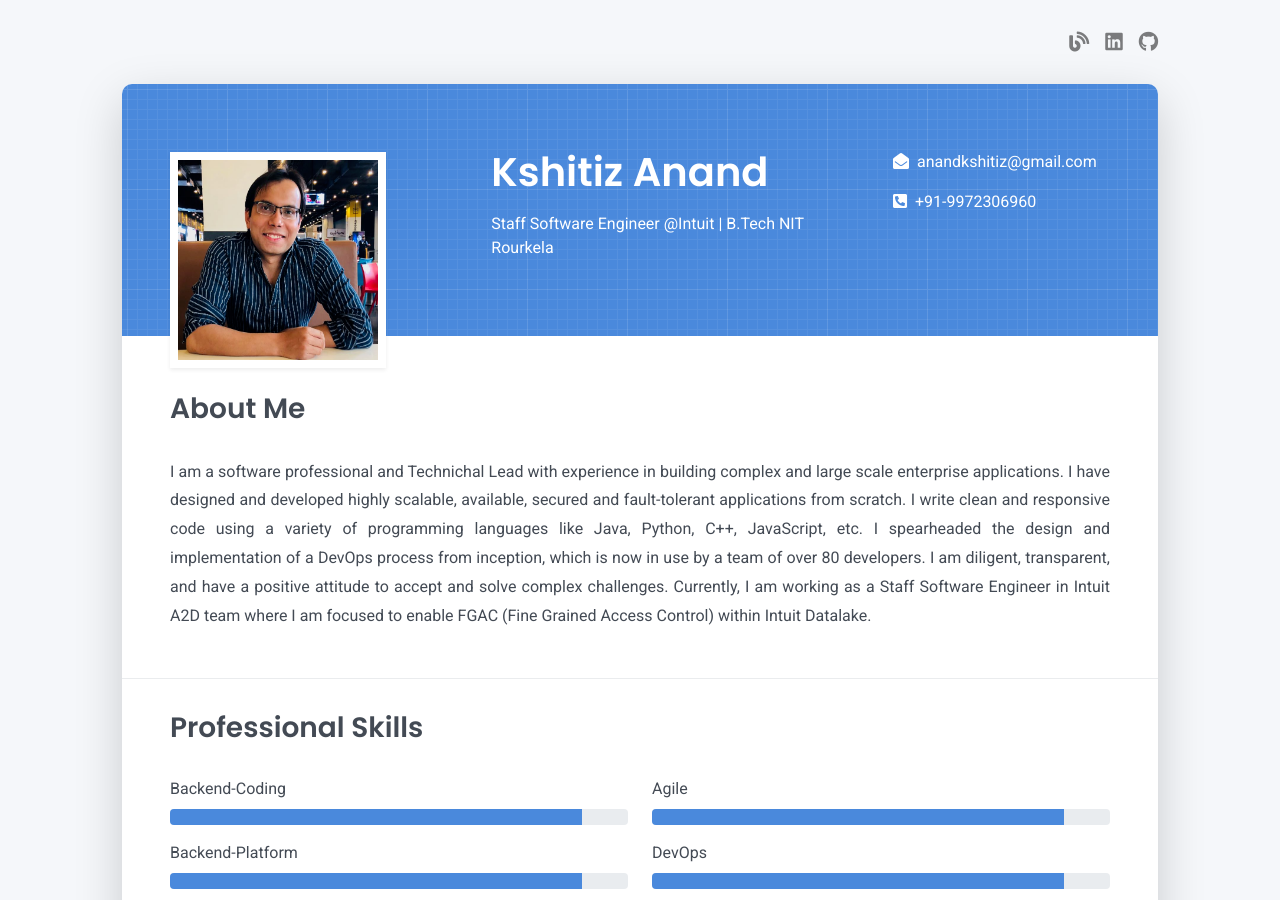
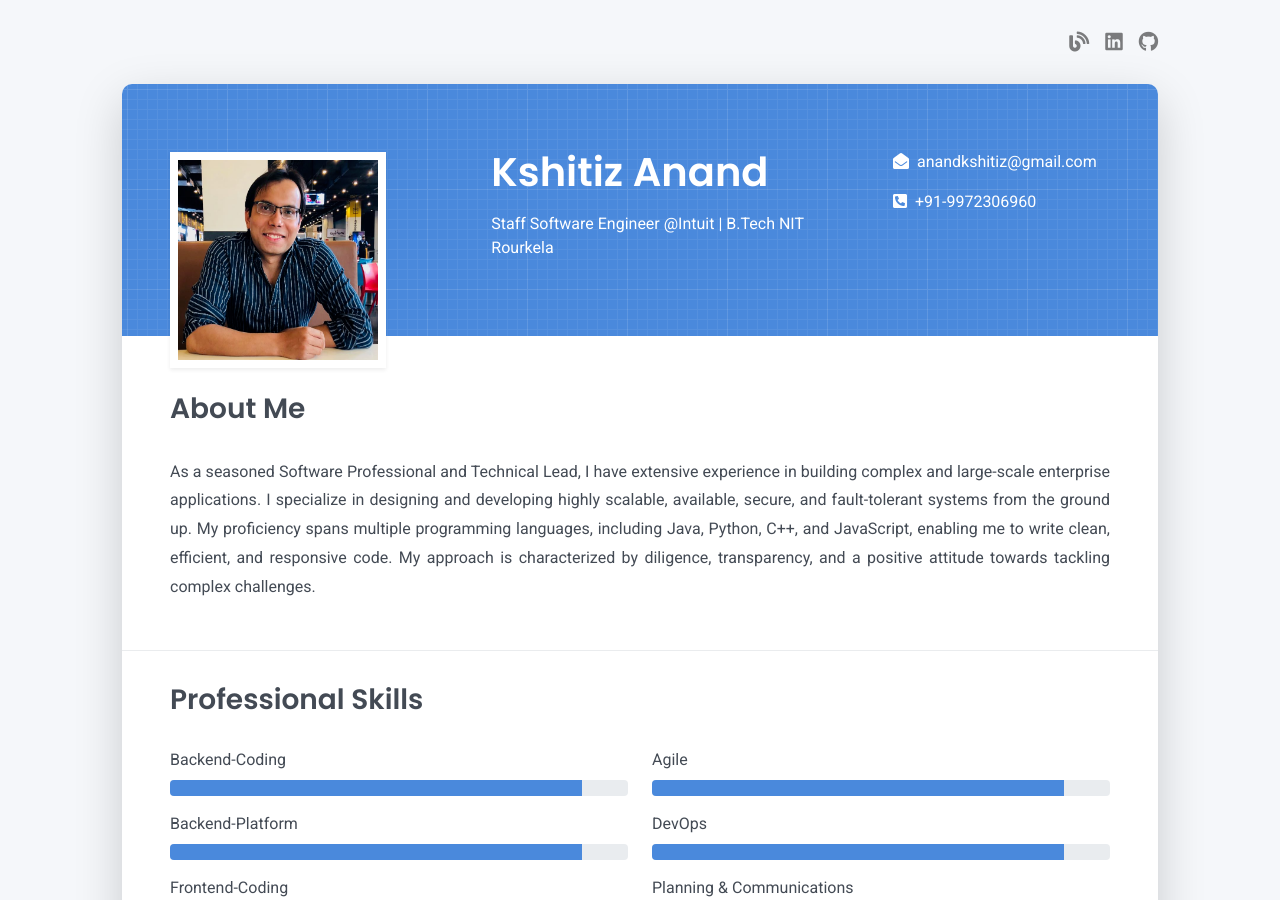
Before and after one commit to anandkshitiz/anandkshitiz.github.io, a Jekyll site: the page built from tabs/about.md, in a window 1280 px wide and 900 px high. Built offline with Jekyll 4.4.1, drawn with Linux system fonts in a browser that asks for light colours.

Commit message:
added new about details

```diff
--- a/tabs/about/content/about-section.html
+++ b/tabs/about/content/about-section.html
@@ -2,13 +2,10 @@
   <div class="col-md-12">
     <h2 class="h3 mb-3">About Me</h2>
     <p style="text-align: justify; line-height: 1.8;">
-      I am a software professional and Technichal Lead with experience in building complex and large scale enterprise applications. I have
-      designed and developed highly scalable, available, secured and fault-tolerant applications from scratch. I write
-      clean and responsive code using a variety of programming languages like Java, Python, C++, JavaScript, etc. I
-      spearheaded the design and implementation of a DevOps process from inception, which is now in use by a team of
-      over 80 developers. I am diligent, transparent, and have a positive attitude to accept and solve complex
-      challenges. Currently, I am working as a Staff Software Engineer in Intuit A2D team where I am focused to enable FGAC
-      (Fine Grained Access Control) within Intuit Datalake.
+      As a seasoned Software Professional and Technical Lead, I have extensive experience in building complex and large-scale enterprise applications.
+      I specialize in designing and developing highly scalable, available, secure, and fault-tolerant systems from the ground up.
+      My proficiency spans multiple programming languages, including Java, Python, C++, and JavaScript, enabling me to write clean, efficient, and responsive code.
+      My approach is characterized by diligence, transparency, and a positive attitude towards tackling complex challenges.
     </p>
   </div>
 </div>
```
